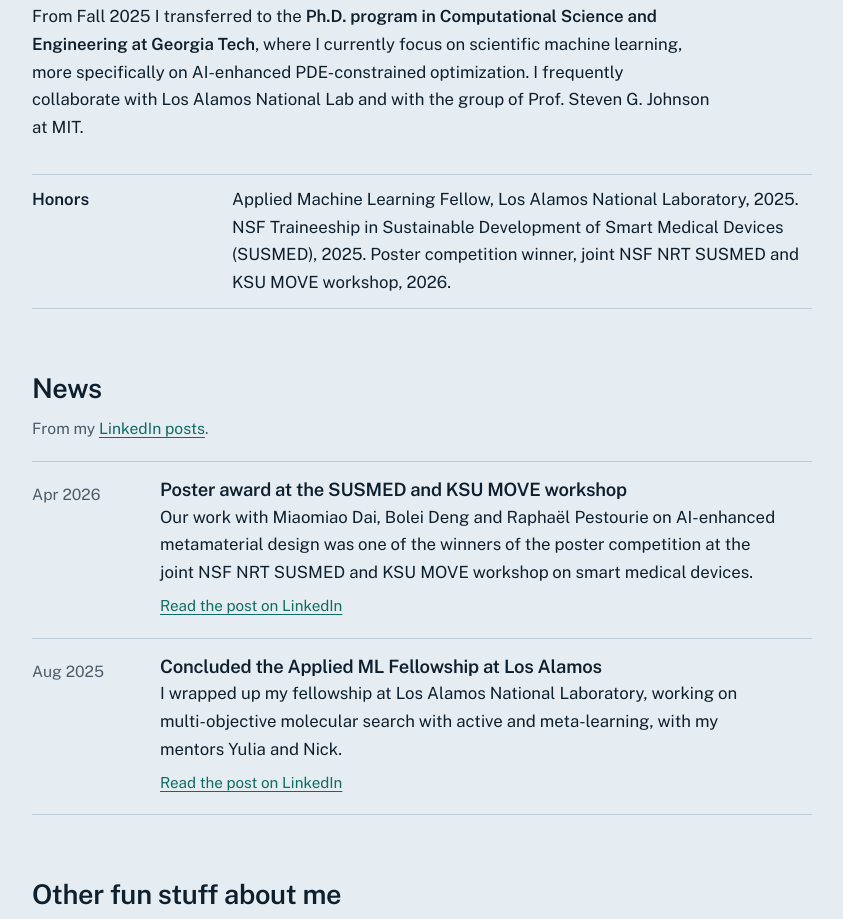
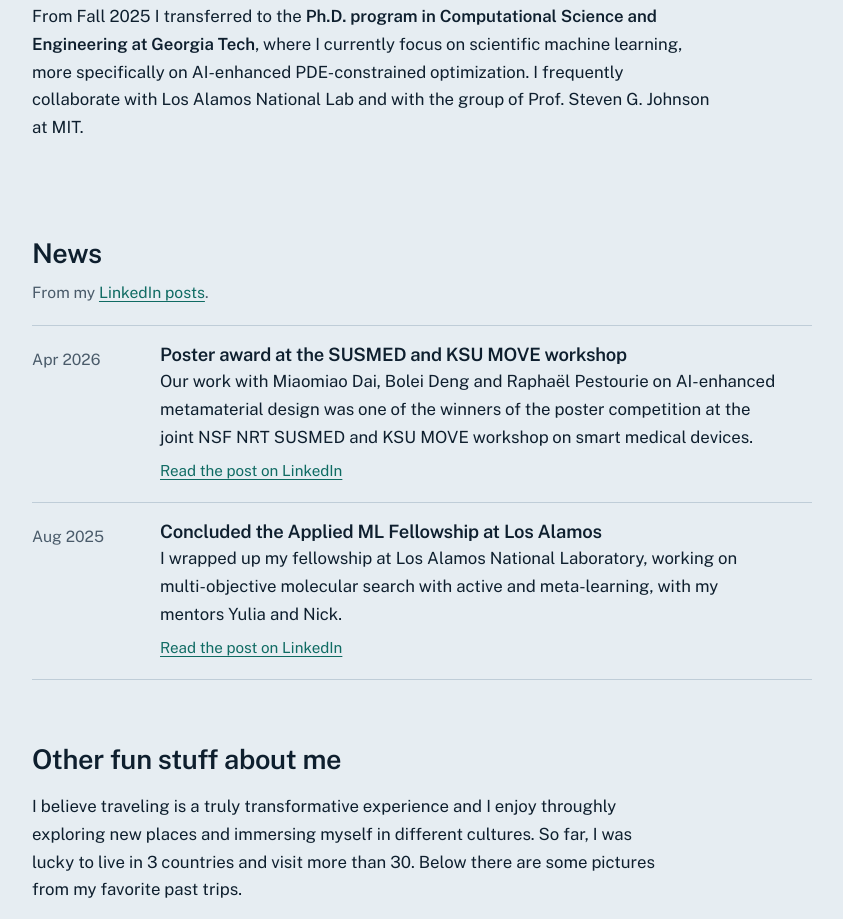
Before and after one commit to tonioeltopoquegira/tonioeltopoquegira.github.io, a plain HTML site: page index.html in a window 1280 px wide. Shown: the part 2183-3102 px from the top of the page, without its empty margins (92-935 px from the left). Drawn offline with nearby package versions, Linux system fonts and the light colour scheme.

Commit message:
no honors

```diff
--- a/index.html
+++ b/index.html
@@ -76,9 +76,6 @@
           <p>During my master's I helped my roommates found <strong>Deleon Technologies</strong>, a startup that aims to miniaturize and democratize chemical analysis through hardware and software. In mid 2025, the startup has raised around <strong>$1M at an $8M valuation</strong>.</p>
           <p>From Fall 2025 I transferred to the <strong>Ph.D. program in Computational Science and Engineering at Georgia Tech</strong>, where I currently focus on scientific machine learning, more specifically on AI-enhanced PDE-constrained optimization. I frequently collaborate with Los Alamos National Lab and with the group of Prof. Steven G. Johnson at MIT.</p>
         </div>
-        <dl class="facts">
-          <div><dt>Honors</dt><dd>Applied Machine Learning Fellow, Los Alamos National Laboratory, 2025. NSF Traineeship in Sustainable Development of Smart Medical Devices (SUSMED), 2025. Poster competition winner, joint NSF NRT SUSMED and KSU MOVE workshop, 2026.</dd></div>
-        </dl>
       </section>
 
       <section class="block" id="news" aria-labelledby="news-h">
```
